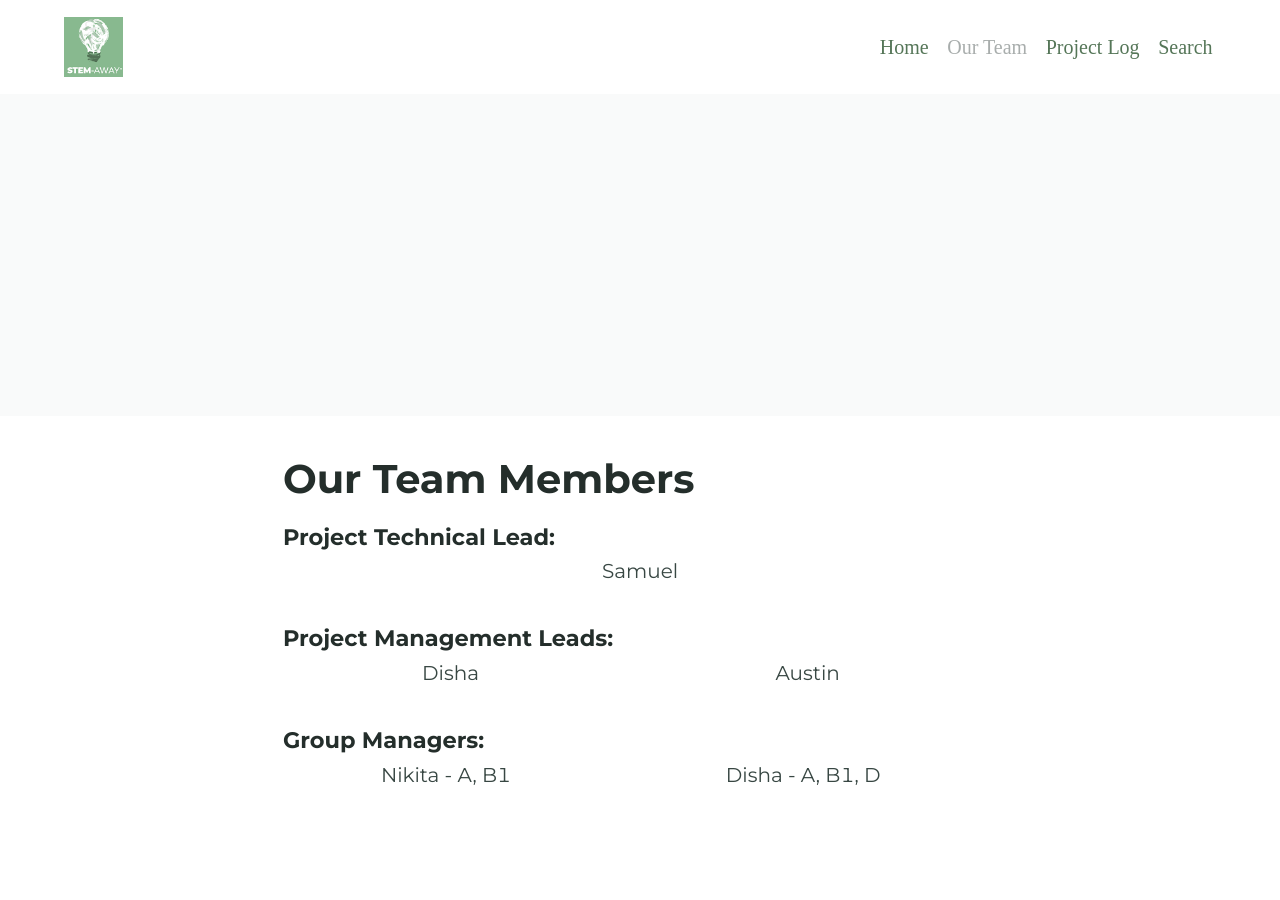
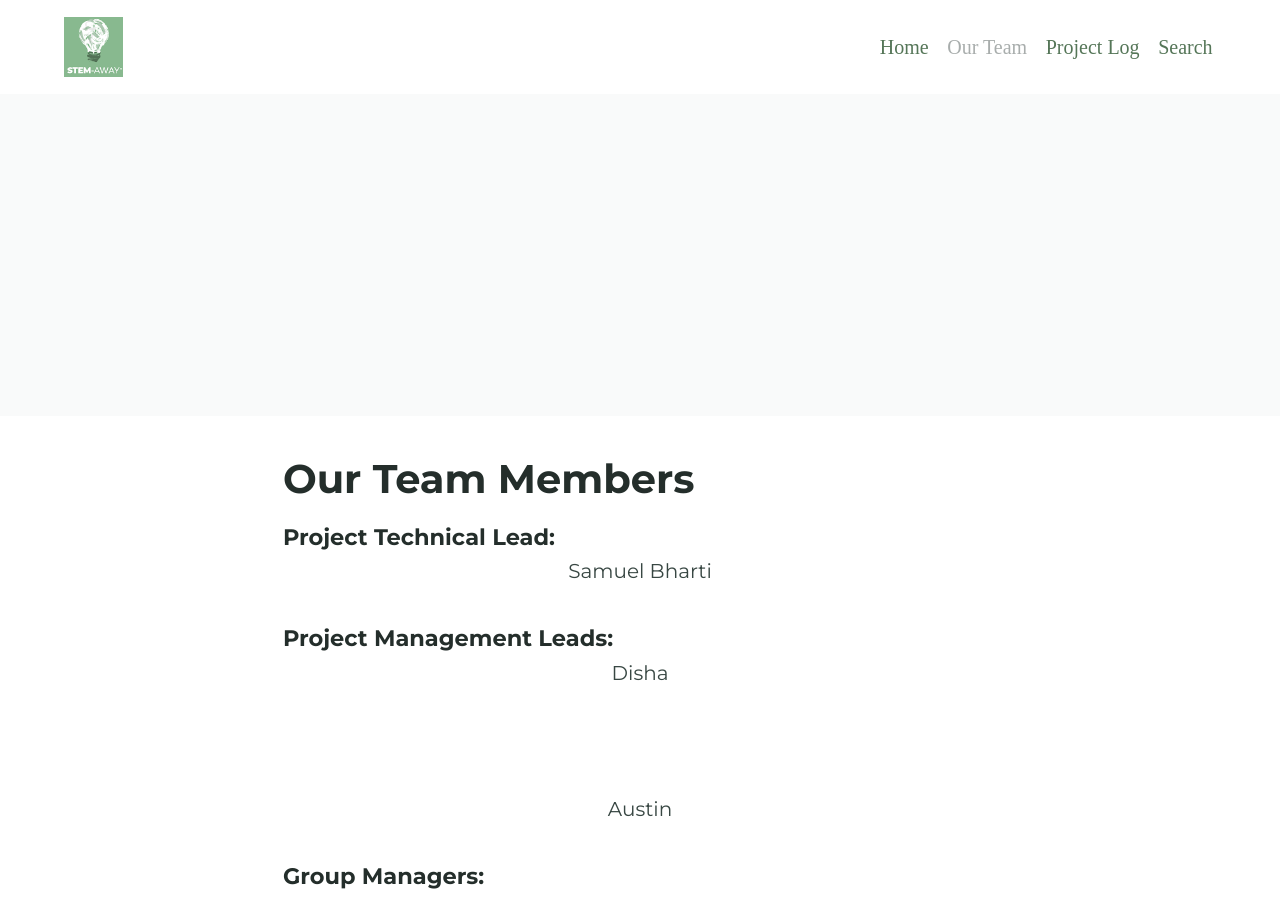
Before and after one commit to BI-STEM-Away/sMAP_dev, a Jekyll site: the page built from ourTeam.md, in a window 1280 px wide and 900 px high. Built offline with Jekyll 4.4.1, drawn with Linux system fonts in a browser that asks for light colours.

Commit message:
Update ourTeam.md

```diff
--- a/ourTeam.md
+++ b/ourTeam.md
@@ -8,7 +8,7 @@ feature_image: "https://bi-stem-away.github.io/shiny_app_dev/Banner.png"
 <table>
   <thead>
     <tr>
-      <th style="text-align:center">Samuel</th>
+      <th style="text-align:center">Samuel Bharti</th>
     </tr>
   </thead>
   <tbody>
@@ -21,10 +21,9 @@ feature_image: "https://bi-stem-away.github.io/shiny_app_dev/Banner.png"
 
 ##### Project Management Leads:
 
-Disha             |  Austin
-:-------------------------:|:-------------------------:
-![](https://bi-stem-away.github.io/shiny_app_dev/Logo.png)  |  ![](https://bi-stem-away.github.io/shiny_app_dev/Logo.png)
-
+<table><thead><tr><th style="text-align:center">Disha</th></tr></thead><tbody><tr><td style="text-align:center"><img src="https://bi-stem-away.github.io/shiny_app_dev/Logo.png" alt=""></td></tr></tbody></table>
+<br>
+<table><thead><tr><th style="text-align:center">Austin</th></tr></thead><tbody><tr><td style="text-align:center"><img src="https://bi-stem-away.github.io/shiny_app_dev/Logo.png" alt=""></td></tr></tbody></table>
 
 ##### Group Managers:
 
```
